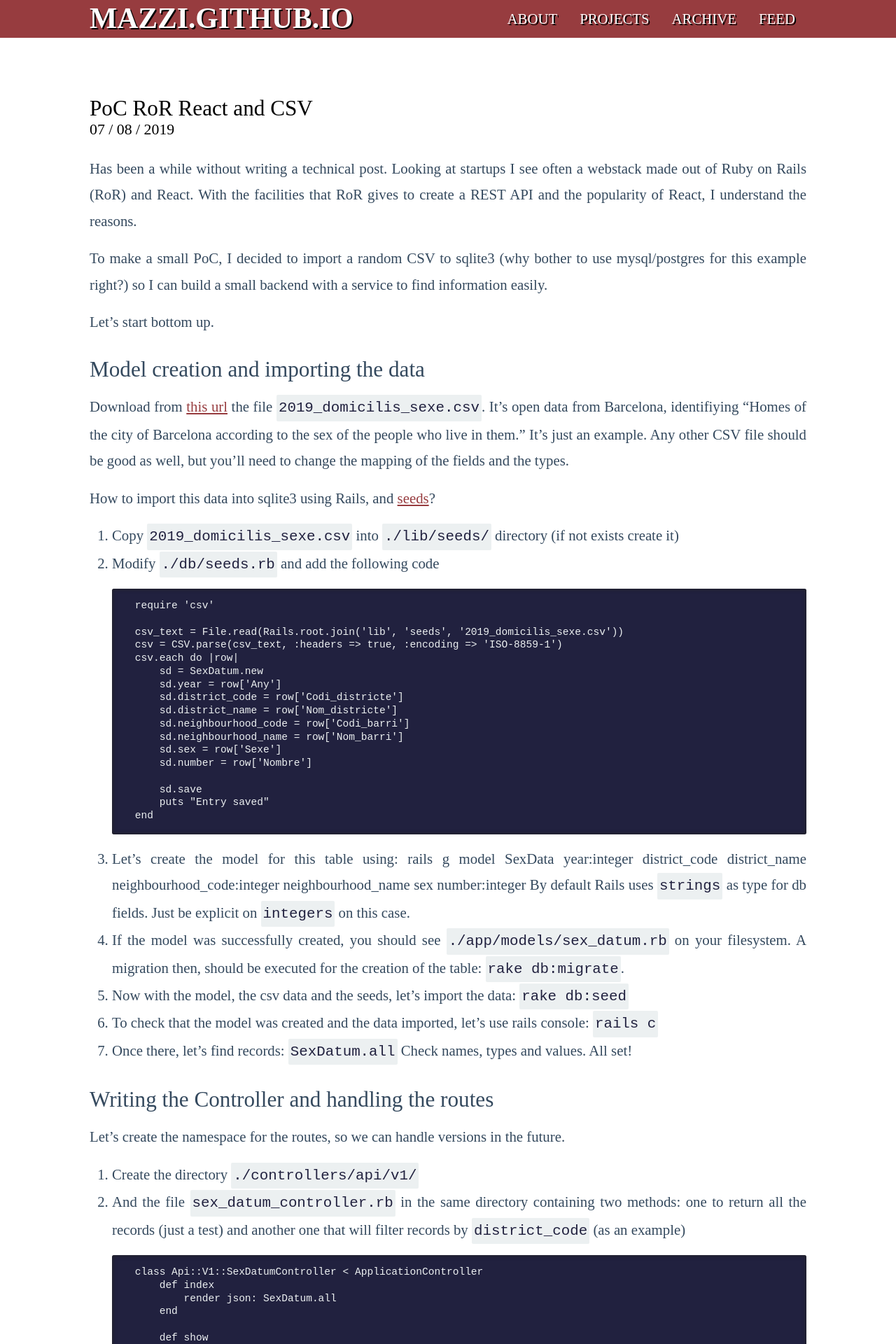
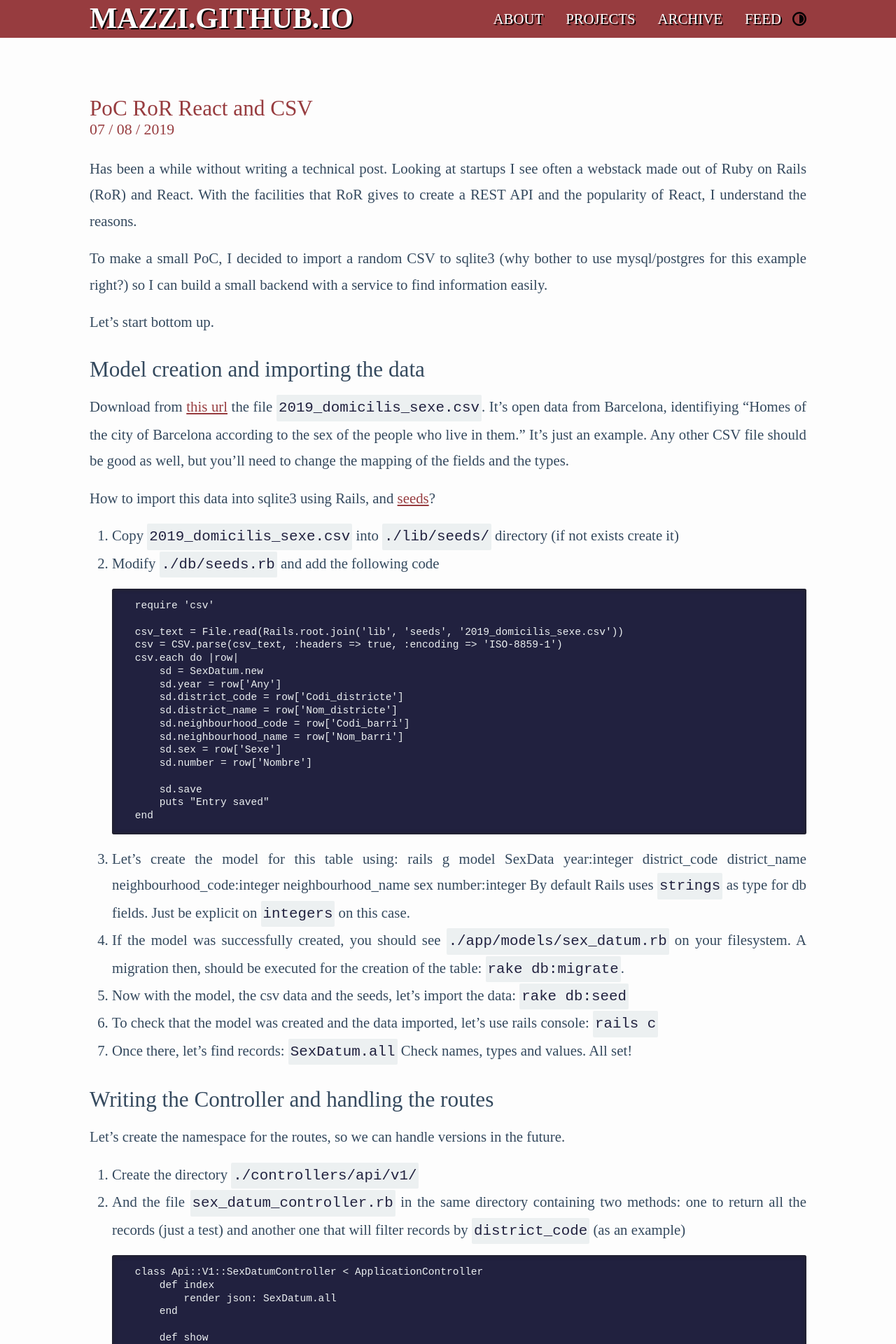
Before and after one commit to mazzi/mazzi.github.com, a Jekyll site: the page built from index.html, in a window 1280 px wide. Shown: the top 1920 px of the page at 70% size. Built offline with Jekyll 4.4.1, drawn with Linux system fonts in a browser that asks for light colours; the list of posts is cut into pages by our own code.

Commit message:
Night mode

```diff
--- a/_includes/footer.html
+++ b/_includes/footer.html
@@ -1,5 +1,8 @@
 		<div id="footer">
 			<p> © Lautaro Mazzitelli - Managed with <a href="https://github.com/mojombo/jekyll">Jekyll</a>.</p>
 		</div>
+		<script type="text/javascript">
+			{% include main.js %}
+		</script>
 	</body>
 </html>
--- a/_includes/header.html
+++ b/_includes/header.html
@@ -32,6 +32,12 @@
 				<li><a href="/projects.html">Projects</a></li>
 				<li><a href="/archive.html">Archive</a></li>
 				<li><a href="/atom.xml">Feed</a></li>
+				<li>
+					<div class="night-mode-switch">
+						<input id="night-mode" type="checkbox"></input>
+						<label for="night-mode" aria-label="Button for night mode"></label>
+					</div>
+				</li>
 			</ul>
 			<div class="clear"></div>
 		</div><!-- #top -->
--- /dev/null
+++ b/_includes/main.js
@@ -0,0 +1,44 @@
+'use strict';
+
+(function() {
+    init();
+    setModeEventListener();
+})();
+
+/* Init */
+/* cookie reading */
+function init() {
+    let list = document.body.classList;
+    let nightMode = document.cookie;
+
+    if (nightMode.split('=')[1] === 'true') {
+        enableNightMode( list );
+    } else {
+        disableNightMode( list );
+    }
+}
+
+/* Night Mode Listener */
+function setModeEventListener() {
+    let list = document.body.classList;
+    document.getElementById('night-mode').addEventListener('change', event => {
+        if( event.target.checked ) {
+            enableNightMode( list );
+        } else {
+            disableNightMode( list );
+        }
+    });
+}
+
+
+function enableNightMode( list ) {
+    list.add('night-mode');
+    document.cookie = 'night-mode=true';
+    document.getElementById('night-mode').checked = true;
+}
+
+function disableNightMode( list ) {
+    list.remove('night-mode');
+    document.cookie = 'night-mode=false' ;
+    document.getElementById('night-mode').checked = false;
+}
--- a/_layouts/page.html
+++ b/_layouts/page.html
@@ -1,4 +1,5 @@
 {% include header.html %}
+
 		<div id="main">
 			<div id="content">
 				<div class="post">
@@ -7,4 +8,5 @@
 				</div>
 			</div><!-- #content -->
 		</div><!-- #main -->
+
 {% include footer.html %}
--- a/styles/screen.css
+++ b/styles/screen.css
@@ -10,6 +10,20 @@ body {
 	color: #34495E;
 	font-family: 'Noto Serif SC', serif;
 	font-size: 1.3em;
+}
+
+body.night-mode,
+body.night-mode h2,
+body.night-mode h2 a {
+  background: rgb(0, 0, 0);
+  color: #FDFDFD;
+}
+
+body.night-mode div#content h2 a {
+	color: #973C3F;
+}
+body.night-mode div#content h2 a:hover {
+	color: white;
 }
 
 a {
@@ -75,10 +89,40 @@ div#top ul#menu li.feed a img {
 	top: 3px;
 }
 
+.night-mode-switch input[type="checkbox"] {
+	display: none;
+}
+.night-mode-switch label {
+	cursor: pointer;
+}
+
+.night-mode-switch input[type="checkbox"] + label {
+	display: inline-block;
+    vertical-align: middle;
+    width: 20px;
+	height: 20px;
+	margin-top: 8px;
+	background: url('../images/contrast-button.svg') 0px center no-repeat;
+}
+
+.night-mode-switch input[type="checkbox"]:checked + label {
+	display: inline-block;
+    vertical-align: middle;
+    width: 20px;
+	height: 20px;
+	margin-top: 8px;
+	background: url('../images/contrast-button.svg') 0px center no-repeat;
+	-webkit-transform: rotate(180deg);
+	-moz-transform: rotate(180deg);
+	-ms-transform: rotate(180deg);
+	-o-transform: rotate(180deg);
+	transform: rotate(180deg);
+}
+
 
 /******* Main ******/
 div#main {
-	background: #FFF;
+
 	padding: 0 10% 0 10%;
 	margin:auto;
 }
@@ -96,11 +140,10 @@ div#content h2 {
 
 div#content h2 a {
 	text-decoration: none;
-	color: #000;
 }
 
 div#content h2 a:hover {
-	color: #973C3F;
+	color: black;
 }
 
 div#content h2 span.date {
```
Also changed, not shown: images/contrast-button.svg (added).
